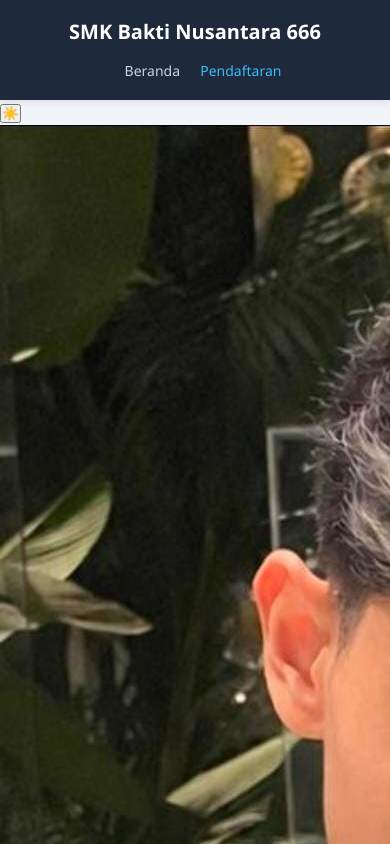
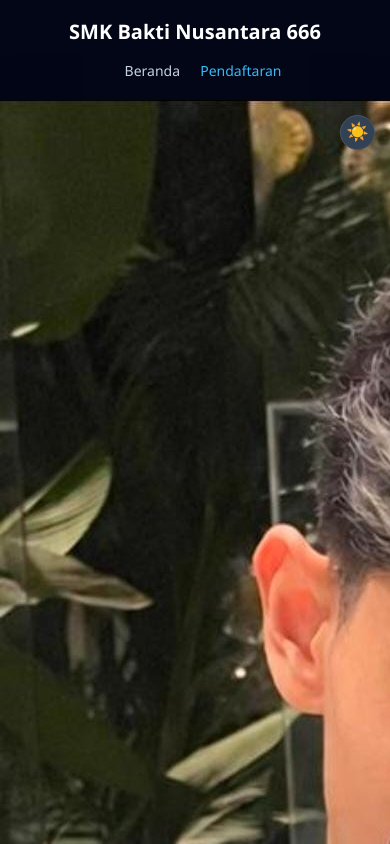
Before and after one commit to fahmi123-hub/amayy, a plain HTML site: page index.html in a window 390 px wide. Both pictures are taken after a click on the button "Aktifkan mode gelap". Shown: the top 844 px of the page. Drawn offline with Linux system fonts and the light colour scheme.

Commit message:
Update style.css

```diff
--- a/style.css
+++ b/style.css
@@ -231,3 +231,162 @@ textarea:focus {
         gap: 10px;
     }
 }
+
+
+/* =========================
+   TOMBOL KECIL MODE GELAP
+========================= */
+
+.profile-card {
+    position: relative;
+}
+
+.theme-toggle {
+    position: absolute;
+    top: 22px;
+    right: 22px;
+    z-index: 10;
+
+    width: 38px;
+    height: 38px;
+
+    display: flex;
+    align-items: center;
+    justify-content: center;
+
+    border: 1px solid #dbeafe;
+    border-radius: 50%;
+
+    background: #eff6ff;
+    color: #1e293b;
+
+    font-size: 18px;
+    cursor: pointer;
+
+    transition: all 0.3s ease;
+}
+
+.theme-toggle:hover {
+    transform: rotate(20deg) scale(1.1);
+    background: #dbeafe;
+}
+
+/* =========================
+   MODE GELAP
+========================= */
+
+body.dark-mode {
+    background:
+        radial-gradient(circle at top left, #1e3a5f 0, transparent 35%),
+        linear-gradient(135deg, #0f172a, #111827);
+    color: #e2e8f0;
+}
+
+body.dark-mode .main-header {
+    background: #020617;
+}
+
+body.dark-mode .profile-card {
+    background: #1e293b;
+    border-color: #334155;
+    box-shadow: 0 20px 55px rgba(0, 0, 0, 0.35);
+}
+
+body.dark-mode .profile-card::after {
+    background: #334155;
+}
+
+body.dark-mode .profile-card h1 {
+    color: #f8fafc;
+}
+
+body.dark-mode .profile-card h2 {
+    color: #60a5fa;
+}
+
+body.dark-mode .description {
+    color: #cbd5e1;
+}
+
+body.dark-mode .skill-title {
+    color: #e2e8f0;
+}
+
+body.dark-mode .info-item {
+    color: #cbd5e1;
+    background: #334155;
+    border-color: #475569;
+}
+
+body.dark-mode .profile-stats {
+    background: #0f172a;
+    border-color: #334155;
+}
+
+body.dark-mode .stat-item h3 {
+    color: #60a5fa;
+}
+
+body.dark-mode .stat-item p {
+    color: #cbd5e1;
+}
+
+body.dark-mode .badge-skill {
+    color: #93c5fd;
+    background: #1e3a5f;
+    border-color: #1d4ed8;
+}
+
+body.dark-mode .profile-status {
+    color: #4ade80;
+    background: #14532d;
+    border-color: #166534;
+}
+
+body.dark-mode .profile-image img {
+    border-color: #334155;
+    outline-color: #3b82f6;
+}
+
+body.dark-mode .main-nav a {
+    color: #cbd5e1;
+}
+
+body.dark-mode .main-nav a:hover,
+body.dark-mode .main-nav a.active {
+    color: #38bdf8;
+}
+
+/* TOMBOL DALAM MODE GELAP */
+body.dark-mode .theme-toggle {
+    background: #334155;
+    border-color: #475569;
+    color: white;
+}
+
+body.dark-mode .theme-toggle:hover {
+    background: #475569;
+}
+
+/* ANIMASI PERGANTIAN TEMA */
+body,
+.main-header,
+.profile-card,
+.info-item,
+.profile-stats,
+.badge-skill,
+.profile-status {
+    transition: background-color 0.3s ease,
+                color 0.3s ease,
+                border-color 0.3s ease;
+}
+
+/* RESPONSIVE */
+@media screen and (max-width: 600px) {
+    .theme-toggle {
+        top: 15px;
+        right: 15px;
+        width: 35px;
+        height: 35px;
+    }
+}
```
